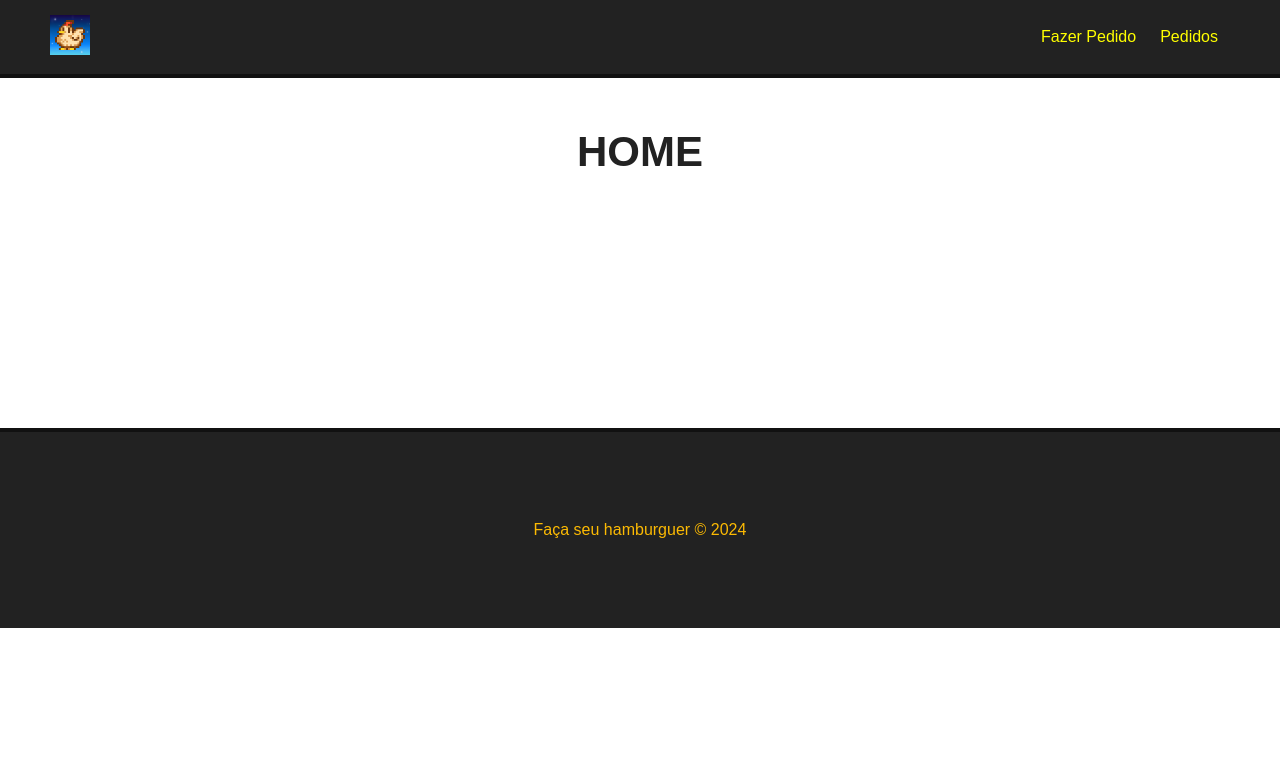
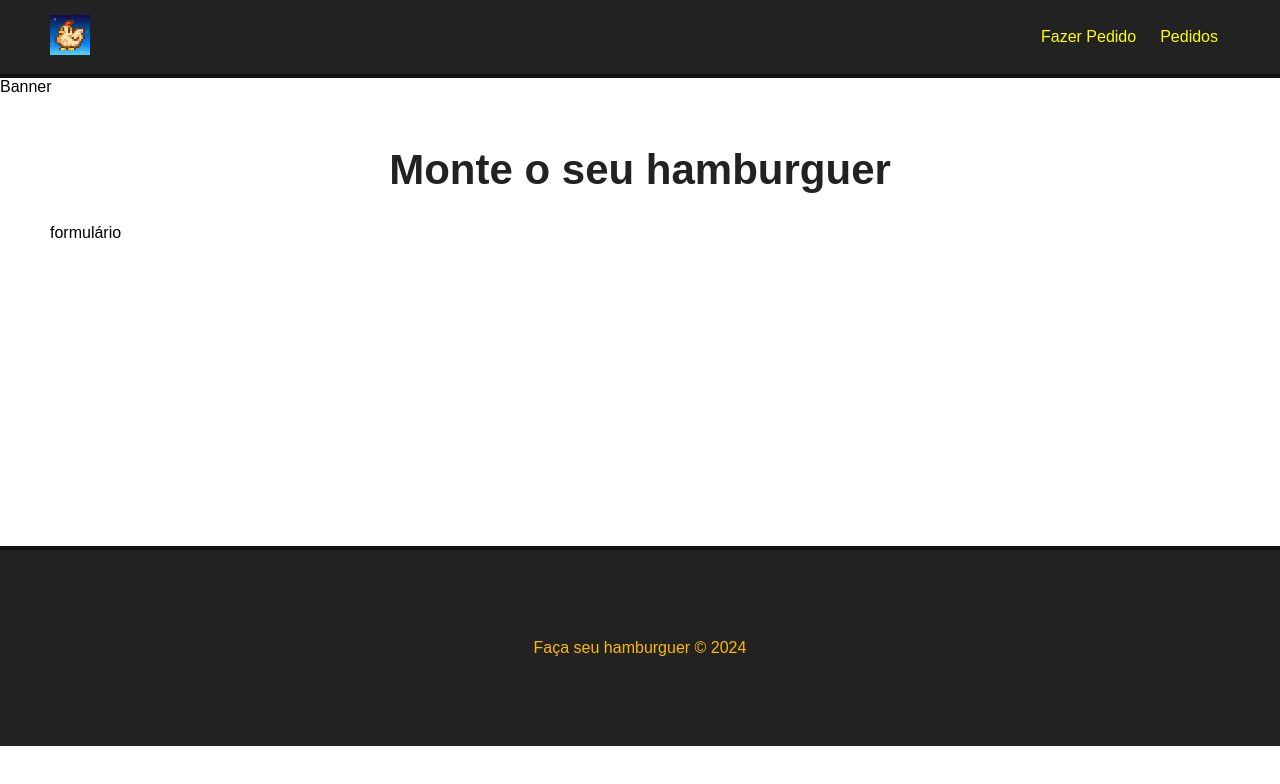
Before and after one commit to brgomesz/Hamburgueria, a Vue app: page / in a window 1280 px wide. Shown: the top 784 px of the page. Built offline with nearby package versions, Linux system fonts and the light colour scheme.

Commit message:
Hamburgueria

```diff
--- a/src/App.vue
+++ b/src/App.vue
@@ -1,7 +1,11 @@
 <template>
-  <Navbar :logo="logo_src" :alt="app_name" />
-  <router-view />
-  <Footer />
+  <div>
+    <Navbar :logo="logo_src" :alt="app_name" />
+  </div>
+  <router-view></router-view>
+  <div>
+    <Footer />
+  </div>
 </template>
 
 <script>
@@ -22,23 +26,22 @@
 </script>
 
 <style>
-*{
+* {
   font-family: Arial, Helvetica, sans-serif;
-  padding:0;
+  padding: 0;
   margin: 0;
   box-sizing: border-box;
 }
 
-.main-conteiner{
+.main-conteiner {
   margin: 50px;
-  min-height: 250px;
+  min-height: 350px;
 }
 
-h1{
+h1 {
   text-align: center;
   font-size: 42px;
   margin-bottom: 30px;
   color: #222;
 }
-
 </style>
--- /dev/null
+++ b/src/components/Banner.vue
@@ -0,0 +1,13 @@
+<template>
+    <p>Banner</p>
+</template>
+
+<script>
+export default {
+    name: "Banner"
+}
+</script>
+
+<style scoped>
+
+</style>
--- a/src/components/Footer.vue
+++ b/src/components/Footer.vue
@@ -11,7 +11,7 @@
 </script>
 
 <style scoped>
-#footer {
+  #footer {
     height: 200px;
     background-color: #222;
     border-top: 4px solid #111;
@@ -19,7 +19,8 @@
     display: flex;
     align-items: center;
     justify-content: center;
+    bottom: 0;
     width: 100%;
-}
+  }
 
 </style>
--- a/src/views/HomeView.vue
+++ b/src/views/HomeView.vue
@@ -1,9 +1,20 @@
 <template>
+  <div>
+    <Banner />
+  </div>
   <div class="main-conteiner">
-<h1>HOME</h1>
+    <h1>Monte o seu hamburguer</h1>
+    <p>formulário</p>
   </div>
 </template>
 
 <script>
+import Banner from "../components/Banner.vue";
 
+export default {
+  name: "Home",
+  components: {
+    Banner,
+  },
+};
 </script>
```
